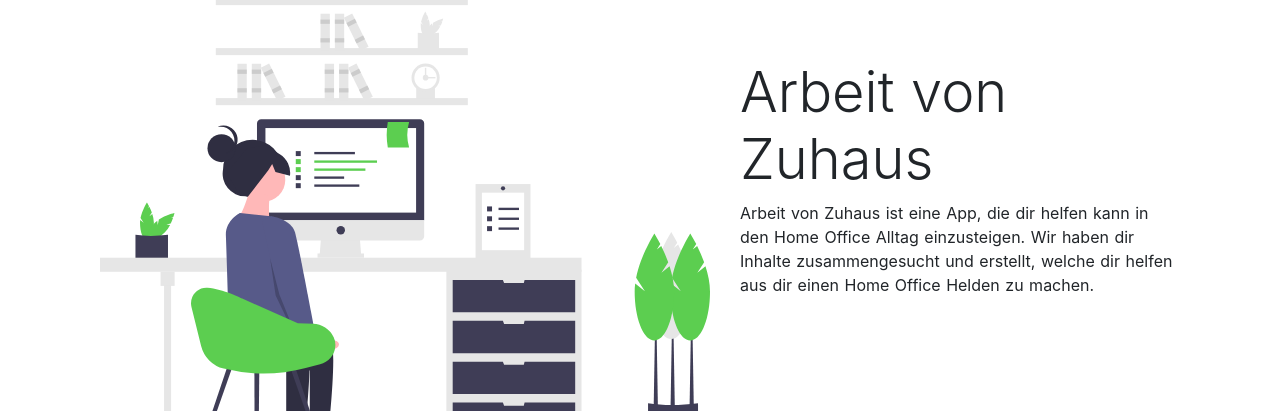
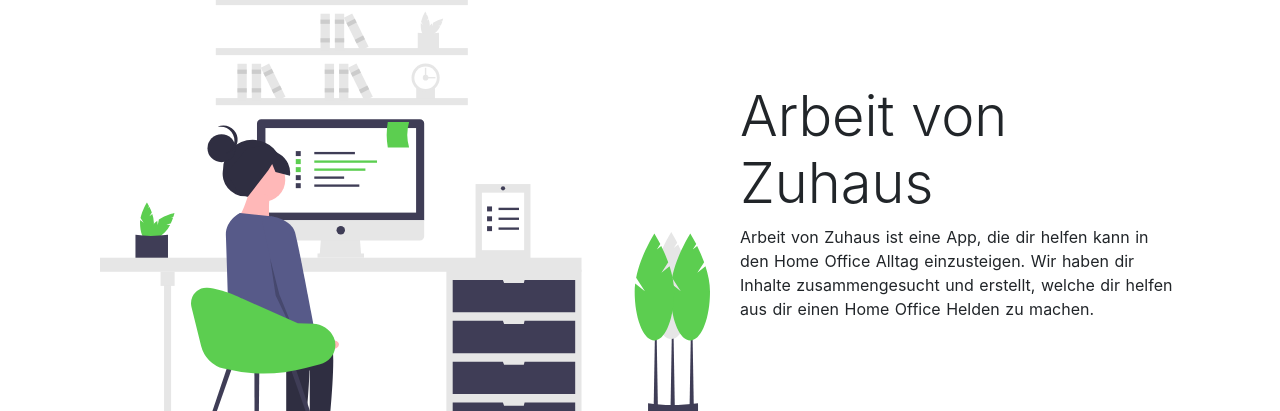
Before and after one commit to arbeit-von-zu-hause/website, a Nuxt app: page / in a window 1280 px wide. Shown: the part 211-622 px from the top of the page. Built offline with nearby package versions, Linux system fonts and the light colour scheme.

Commit message:
Fix styling

```diff
--- a/pages/index.vue
+++ b/pages/index.vue
@@ -5,7 +5,7 @@
         src="/images/undraw_remotely.svg"
         class="homepage-image col img-fluid"
       />
-      <div class="col position-relative py-lg-7 pb-5">
+      <div class="col">
         <h1 class="display-4">Arbeit von Zuhaus</h1>
         <p class="font-weight-normal">
           Arbeit von Zuhaus ist eine App, die dir helfen kann in den Home Office
```
